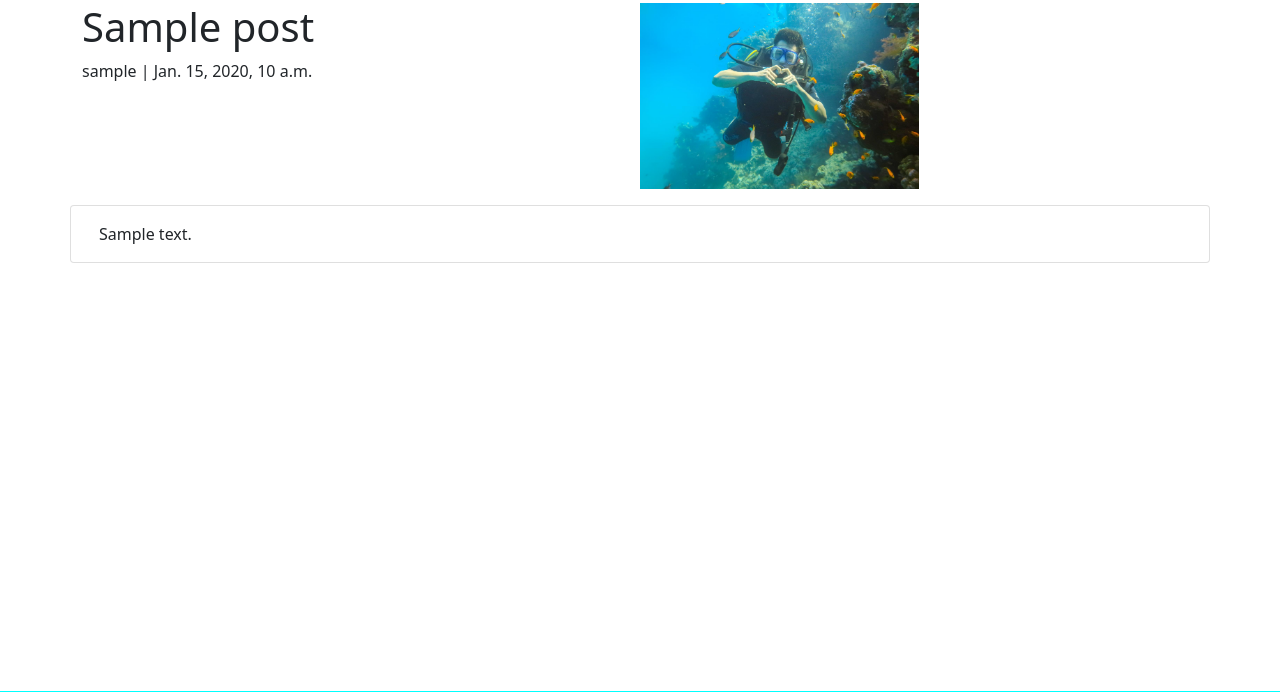
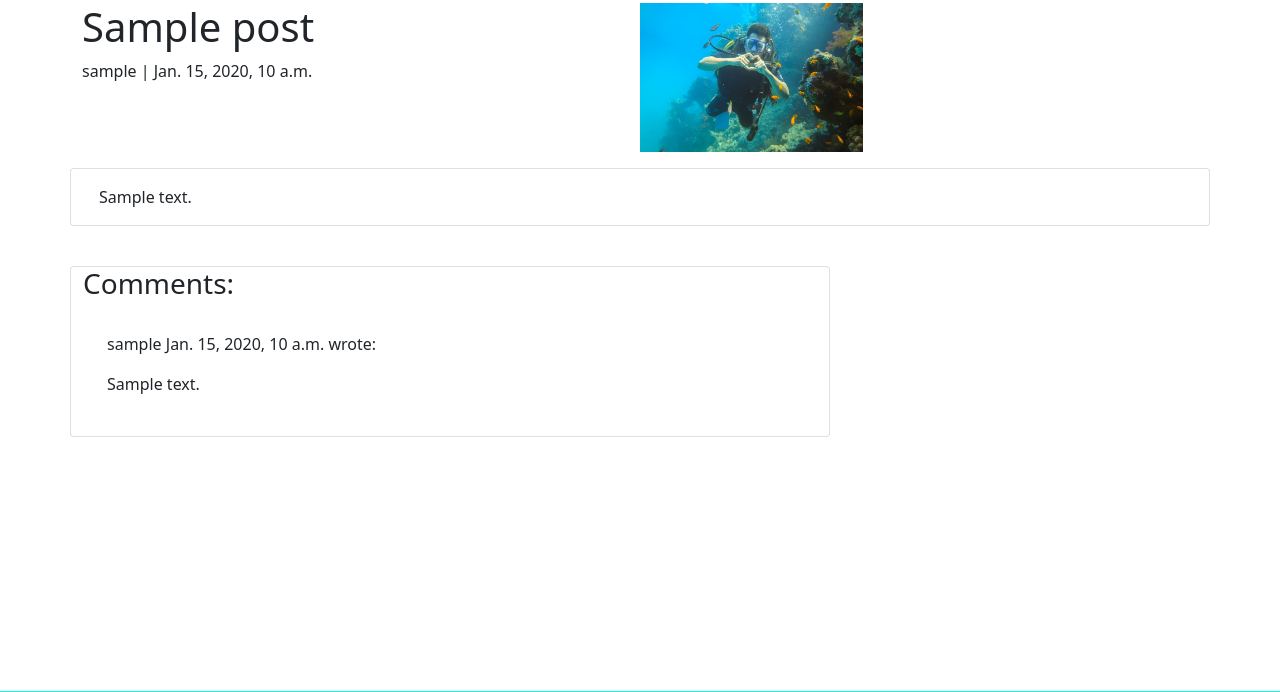
Before and after one commit to Joshuadrp/WorldRoamers, a Django app: a page that uses templates/base.html in a window 1280 px wide. Shown: the part 53-745 px from the top of the page. Run offline with Django 5.2, Linux system fonts and the light colour scheme; tables that the repository leaves empty hold one stand-in row (values such as "Sample post"); some libraries are stand-ins or nearby versions.

Commit message:
Update views.py in blog app: Comments now displayed in post detail view.

```diff
--- a/blog/templates/blog/post_detail.html
+++ b/blog/templates/blog/post_detail.html
@@ -29,6 +29,30 @@
             </div>
         </div>
     </div>
+
+    <!-- Displaying Comments -->
+    <div class="row">
+        <div class="col-md-8 card mb-4  mt-3 ">
+            <h3>Comments:</h3>
+            <div class="card-body">
+                <!-- We want a for loop inside the empty control tags to iterate through each comment in comments -->
+                {% for comment in comments %}
+                <div
+                    class="p-2 comments{% if not comment.author == user %} {% endif %}">
+                    <p class="font-weight-bold">
+                        {{ comment.author }}
+                        <span class="font-weight-normal">
+                            {{ comment.created_on }}
+                        </span> wrote:
+                    </p>
+                    <div id="comment{{ comment.id }}">
+                        {{ comment.content | linebreaks }}
+                    </div>
+                </div>
+                <!-- Our for loop ends here -->
+                {% endfor %}
+            </div>
+        </div>
 </div>
 
 {% endblock content %}
--- a/blog/views.py
+++ b/blog/views.py
@@ -7,7 +7,6 @@ from core.models import Location
 class Posts(generic.ListView):
     queryset = Post.objects.all()
     template_name = "blog/posts.html"
-
 class PostsByLocation(generic.ListView):
     template_name = "blog/posts.html"
     context_object_name = 'posts'
@@ -33,9 +32,12 @@ def post_detail(request, slug):
 
     queryset = Post.objects.filter()
     post = get_object_or_404(queryset, slug=slug)
+    comments = post.comments.all().order_by("-created_on")
+
 
     return render(
         request,
         "blog/post_detail.html",
-        {"post": post},
+        {"post": post,
+        "comments": comments,},
     )
--- a/static/css/style.css
+++ b/static/css/style.css
@@ -11,5 +11,5 @@
 }
 
 .scale{
-    width: 50%;
+    width: 40%;
 }
--- a/templates/base.html
+++ b/templates/base.html
@@ -7,6 +7,8 @@
 <head>
     <title>WorldRoamers</title>
     <meta name="viewport" content="width=device-width, initial-scale=1" />
+    <!-- Htmx  -->
+    <script src="https://unpkg.com/htmx.org@1.9.6" integrity="sha384-FhXw7b6AlE/jyjlZH5iHa/tTe9EpJ1Y55RjcgPbjeWMskSxZt1v9qkxLJWNJaGni" crossorigin="anonymous"></script>
 
     <!-- Google Fonts CSS -->
     <link rel="preconnect" href="https://fonts.gstatic.com">
@@ -76,7 +78,8 @@
 
     <script src="https://cdn.jsdelivr.net/npm/bootstrap@5.0.1/dist/js/bootstrap.bundle.min.js"
         integrity="sha384-gtEjrD/SeCtmISkJkNUaaKMoLD0//ElJ19smozuHV6z3Iehds+3Ulb9Bn9Plx0x4" crossorigin="anonymous">
-        </script>
+    </script>
+
 </body>
 
 </html>
--- a/world_roamers/settings.py
+++ b/world_roamers/settings.py
@@ -28,7 +28,7 @@ TEMPLATES_DIR = os.path.join(BASE_DIR, 'templates')
 SECRET_KEY = os.environ.get("SECRET_KEY")
 
 # SECURITY WARNING: don't run with debug turned on in production!
-DEBUG = False
+DEBUG = True
 
 ALLOWED_HOSTS = ['8000-joshuadrp-worldroamers-x22xgept4l5.ws.codeinstitute-ide.net',
                  '.herokuapp.com']
```
Also changed, not shown: blog/templates/blog/posts.html (+5 -6 lines).
